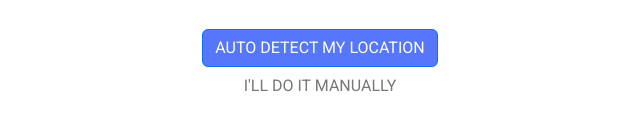
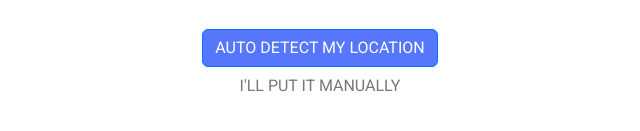
Before and after one commit to Sherbeeny/gps2form, a plain HTML site: page index.html in a window 1280 px wide. Shown: the part 363-494 px from the top of the page, 320-960 px from the left. Drawn offline with nearby package versions, Linux system fonts and the light colour scheme.

Commit message:
Update index.html

```diff
--- a/index.html
+++ b/index.html
@@ -63,7 +63,7 @@
     <br>
     <div class="btn-container">
 <button type="button" class="btn btn-primary" onclick="getLocation()">Auto Detect My Location</button>
-      <button type="button" class="btn btn-link btn-custom" onclick="skip()">I'll Do It Manually</button>
+      <button type="button" class="btn btn-link btn-custom" onclick="skip()">I'll Put It Manually</button>
 
     </div>
   </div>
```
